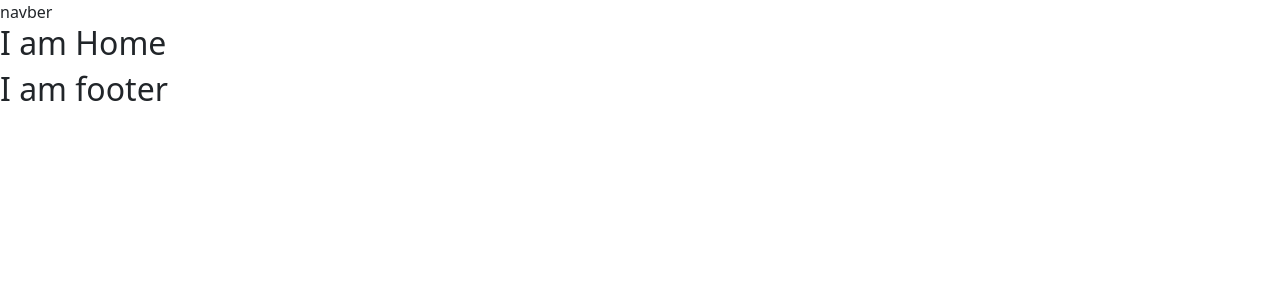
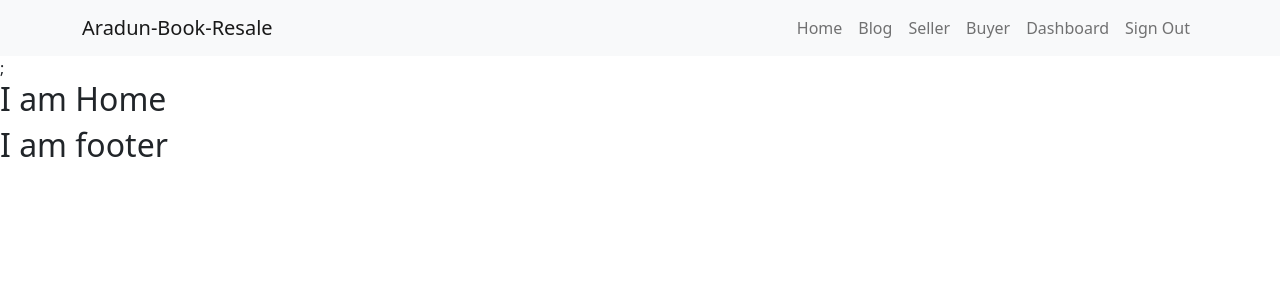
Before and after one commit to AMAscientist5/book-resale-client-repo, a React (Create React App) app: page / in a window 1280 px wide. Shown: the top 300 px of the page. Built offline with nearby package versions, Linux system fonts and the light colour scheme.

Commit message:
navber added

```diff
--- a/src/Pages/Shared/Header/Header.js
+++ b/src/Pages/Shared/Header/Header.js
@@ -1,5 +1,30 @@
+import React from "react";
+import Container from "react-bootstrap/Container";
+import Nav from "react-bootstrap/Nav";
+import Navbar from "react-bootstrap/Navbar";
+
 const Header = () => {
-  return <div>navber</div>;
+  return (
+    <div>
+      <Navbar bg="light" expand="lg">
+        <Container>
+          <Navbar.Brand href="#home">Aradun-Book-Resale</Navbar.Brand>
+          <Navbar.Toggle aria-controls="basic-navbar-nav" />
+          <Navbar.Collapse id="basic-navbar-nav">
+            <Nav className="ms-auto">
+              <Nav.Link href="#home">Home</Nav.Link>
+              <Nav.Link href="#link">Blog</Nav.Link>
+              <Nav.Link href="#link">Seller</Nav.Link>
+              <Nav.Link href="#link">Buyer</Nav.Link>
+              <Nav.Link href="#link">Dashboard</Nav.Link>
+              <Nav.Link href="#link">Sign Out</Nav.Link>
+            </Nav>
+          </Navbar.Collapse>
+        </Container>
+      </Navbar>
+      ;
+    </div>
+  );
 };
 
 export default Header;
```
